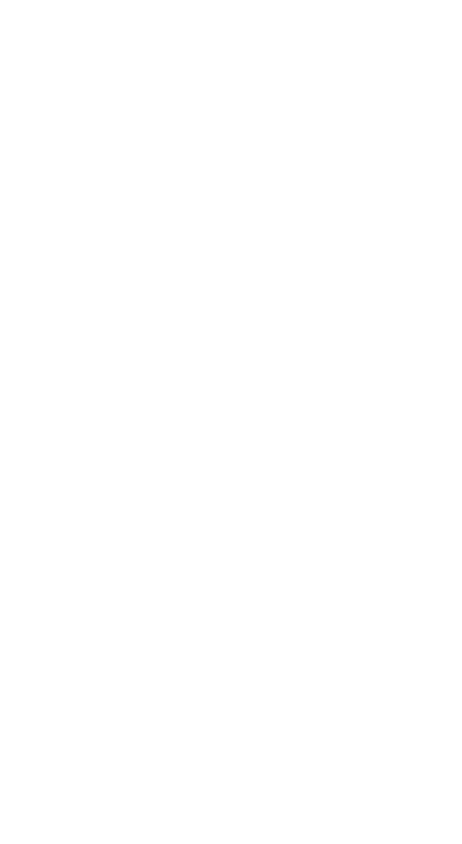
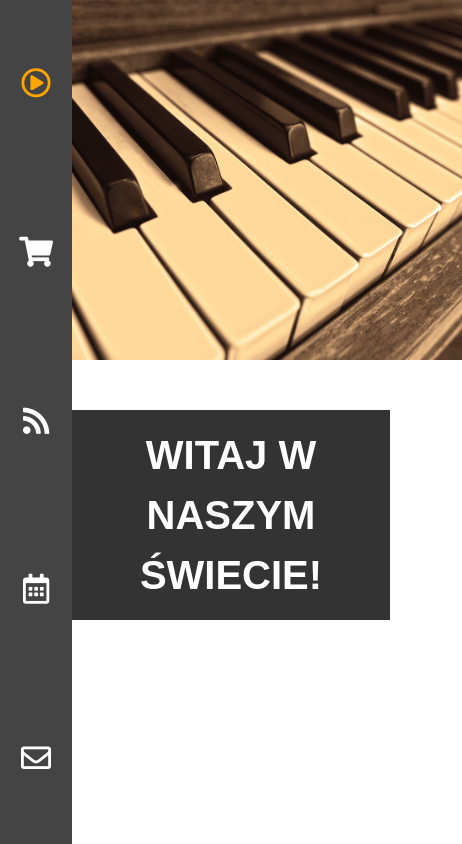
Before and after one commit to mikolec/websamuraj-fez-zadania, a plain HTML site: page dzien_03/projektMenu/index.html in a window 390 px wide. Shown: the whole page, 462 px wide, since content can reach past the window. Drawn offline with Linux system fonts and the light colour scheme.

Commit message:
Dzień 3: Projekt menu - zadanie z moimi modyfikacjami

```diff
--- a/dzien_03/projektMenu/index.html
+++ b/dzien_03/projektMenu/index.html
@@ -1,10 +1,143 @@
 <!DOCTYPE html>
 <html lang="en">
+
 <head>
   <meta charset="UTF-8">
   <title>Menu</title>
+  <link rel="stylesheet" href="https://use.fontawesome.com/releases/v5.4.2/css/all.css" integrity="sha384-/rXc/GQVaYpyDdyxK+ecHPVYJSN9bmVFBvjA/9eOB+pb3F2w2N6fc5qB9Ew5yIns"
+    crossorigin="anonymous">
+  <style>
+    * {
+      margin: 0;
+      padding: 0;
+      box-sizing: border-box;
+    }
+
+    .wrap {
+      max-width: 1280px;
+      margin: 0 auto;
+      /* overflow: hidden; */
+    }
+
+    .wrap,
+    nav,
+    header {
+      height: 360px;
+    }
+
+    nav {
+      float: left;
+      width: 300px;
+    }
+
+    nav a {
+      display: block;
+      line-height: 72px;
+      font-size: 24px;
+      color: #333;
+      text-decoration: none;
+      text-transform: uppercase;
+      font-family: arial, sans-serif;
+      padding: 0 5px 0 30px;
+    }
+
+    nav a i {
+      border-right: 2px solid #333;
+      margin-right: 20px;
+      /* elementy domyślnie są różnej wielkości */
+      width: 50px;
+      transition: .3s;
+    }
+
+    nav a:hover i {
+      margin-right: 40px;
+      color: orange;
+    }
+
+    header {
+      float: left;
+      width: calc(100% - 300px);
+      background-color: #666;
+      background-image: url("./pianino.jpg");
+      background-repeat: no-repeat;
+      background-position: center;
+      background-size: cover;
+    }
+
+    section {
+      margin-top: 50px;
+    }
+
+    section h1 {
+      font-size: 40px;
+      text-transform: uppercase;
+      color: #fff;
+      background-color: #333;
+      font-family: arial, sans-serif;
+      text-align: center;
+      line-height: 1.5em;
+      padding: 15px 0;
+    }
+
+    @media (max-width: 1024px) {
+
+      nav {
+        background-color: #444;
+        position: fixed;
+        width: 72px;
+        height: 100%;
+      }
+
+      nav a {
+        display: block;
+        padding: inherit;
+        text-align: center;
+        line-height: 20vh;
+        font-size: 30px;
+      }
+
+      nav a span {
+        display: none;
+      }
+
+      nav a i {
+        color: #fff;
+        border: none;
+        margin-right: 0;
+      }
+
+      nav a:hover i {
+        margin-right: 0;
+      }
+
+      header {
+        width: 100%;
+        margin-left: 72px;
+      }
+
+      section {
+        margin-left: 72px;
+      }
+    }
+  </style>
 </head>
+
 <body>
+  <div class="wrap">
+    <nav>
+      <a href="#"><i class="far fa-play-circle"></i><span>start</span></a>
+      <a href="#"><i class="fas fa-shopping-cart"></i><span>oferta</span></a>
+      <a href="#"><i class="fas fa-rss"></i><span>blog</span></a>
+      <a href="#"><i class="far fa-calendar-alt"></i><span>terminarz</span></a>
+      <a href="#"><i class="far fa-envelope"></i><span>kontakt</span></a>
+    </nav>
+    <header>
 
+    </header>
+  </div>
+  <section>
+    <h1>Witaj w naszym świecie!</h1>
+  </section>
 </body>
+
 </html>
```
